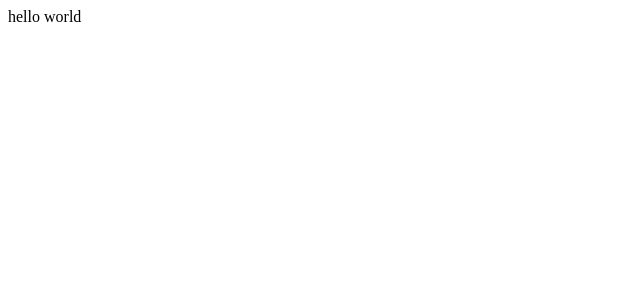
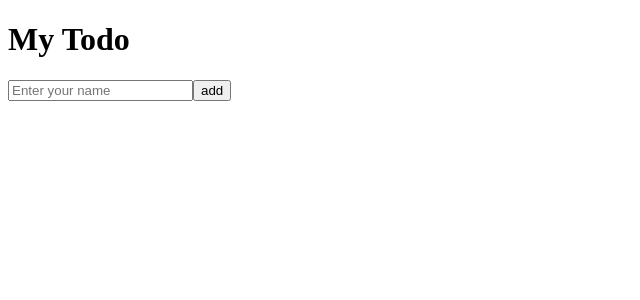
Before and after one commit to narayann7/mini-projects, a React (Create React App) app in the folder todo-app/: page / in a window 1280 px wide. Shown: the top 300 px of the page, without its empty margins (0-640 px from the left). Built offline with nearby package versions, Linux system fonts and the light colour scheme.

Commit message:
added-input-n-files

```diff
--- a/todo-app/src/App.js
+++ b/todo-app/src/App.js
@@ -1,8 +1,10 @@
 import './App.css';
+import Forms from './components/forms';
+import Todo_list from './components/todo_list';
 
 function App() {
   return (
-    <div>hello world</div>
+    <Todo_list />
   );
 }
 
--- a/todo-app/src/components/forms.js
+++ b/todo-app/src/components/forms.js
@@ -0,0 +1,41 @@
+import React, { useState } from 'react'
+
+function TodoForm(porps) {
+
+    const [input, setInput] = useState('');
+
+    const handleSubmit = (e) => {
+        e.preventDefault();
+
+        // props.onSubmit({
+        //     id: Math.floor(Math.random() * 1000),
+        //     text: input
+        // });
+
+
+        setInput('');
+    }
+
+    const handleChange = (e) => {
+        setInput(e.target.value);
+    }
+
+    return (
+
+        <form className="todo_form" onSubmit={handleSubmit}>
+
+            <input
+                className='todo_input'
+                name="text"
+                placeholder='Enter your name'
+                onChange={handleChange}
+                value={input}
+                type="text" />
+            <button className='todo_button' >add</button>
+
+        </form>
+
+    )
+}
+
+export default TodoForm
--- a/todo-app/src/components/todo_list.js
+++ b/todo-app/src/components/todo_list.js
@@ -0,0 +1,19 @@
+import React, { useState } from 'react'
+import TodoForm from './forms'
+
+function Todo_list() {
+
+    const addTodo = (todo) => { }
+
+    return (
+
+        <div>
+            <h1>
+                My Todo
+            </h1>
+            <TodoForm onSubmit={addTodo} />
+        </div>
+    )
+}
+
+export default Todo_list
```
Also changed, not shown: todo-app/src/components/todo.js (+9 -0 lines).
